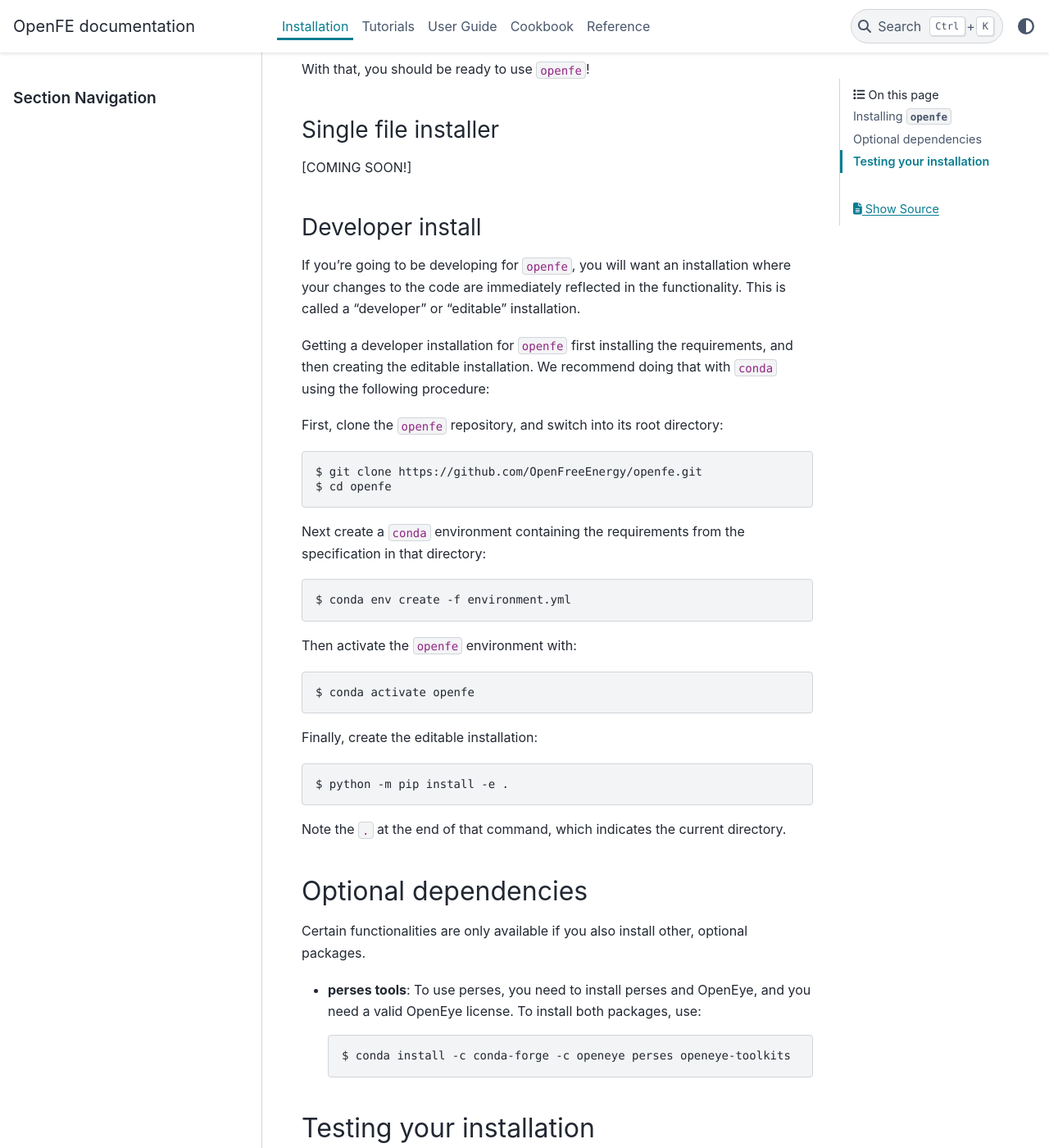
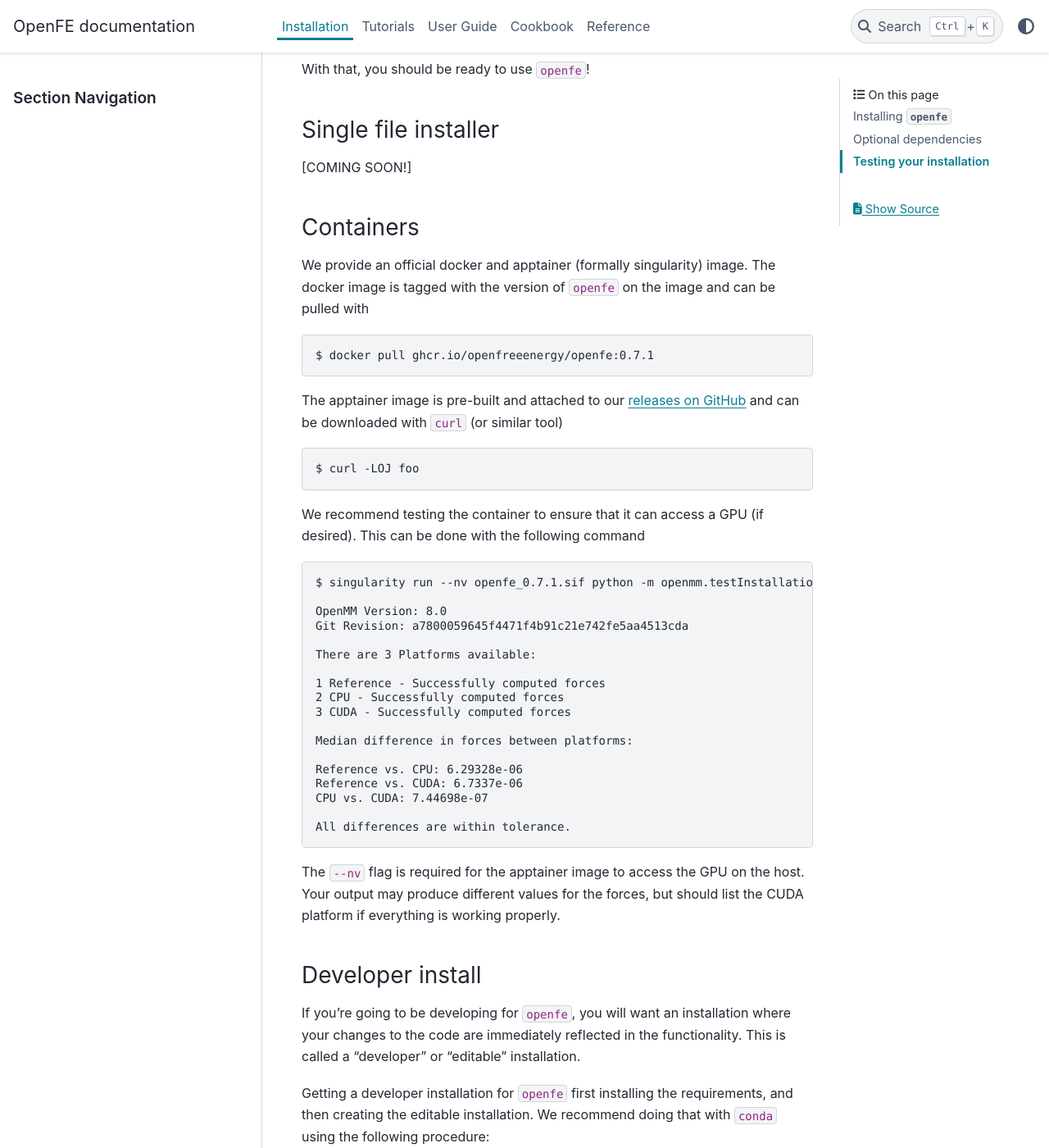
Before and after one commit to OpenFreeEnergy/openfe, a Sphinx documentation site: the page built from docs/installation.rst, in a window 1280 px wide and 1400 px high, scrolled down 883 px. Shown: the whole window at 82% size. Built offline with Sphinx 7.4.7 and the PyData theme 0.15.4, drawn with Linux system fonts in a browser that asks for light colours.

Commit message:
quick first pass

```diff
--- a/docs/installation.rst
+++ b/docs/installation.rst
@@ -44,6 +44,44 @@
 
 .. TODO: maybe Mike can fill this in? just needs (1) how to download the
    single file installer; (2) how to use the single file installer
+
+Containers
+~~~~~~~~~~
+
+We provide an official docker and apptainer (formally singularity) image.
+The docker image is tagged with the version of ``openfe`` on the image and can be pulled with ::
+
+  $ docker pull ghcr.io/openfreeenergy/openfe:0.7.1
+
+The apptainer image is pre-built and attached to our `releases on GitHub <https://github.com/OpenFreeEnergy/openfe/releases>`_ and can be downloaded with ``curl`` (or similar tool) ::
+
+  $ curl -LOJ foo
+
+We recommend testing the container to ensure that it can access a GPU (if desired).
+This can be done with the following command ::
+
+  $ singularity run --nv openfe_0.7.1.sif python -m openmm.testInstallation
+
+  OpenMM Version: 8.0
+  Git Revision: a7800059645f4471f4b91c21e742fe5aa4513cda
+
+  There are 3 Platforms available:
+
+  1 Reference - Successfully computed forces
+  2 CPU - Successfully computed forces
+  3 CUDA - Successfully computed forces
+
+  Median difference in forces between platforms:
+
+  Reference vs. CPU: 6.29328e-06
+  Reference vs. CUDA: 6.7337e-06
+  CPU vs. CUDA: 7.44698e-07
+
+  All differences are within tolerance.
+
+The ``--nv`` flag is required for the apptainer image to access the GPU on the host.
+Your output may produce different values for the forces, but should list the CUDA platform if everything is working properly.
+
 
 Developer install
 ~~~~~~~~~~~~~~~~~
```
